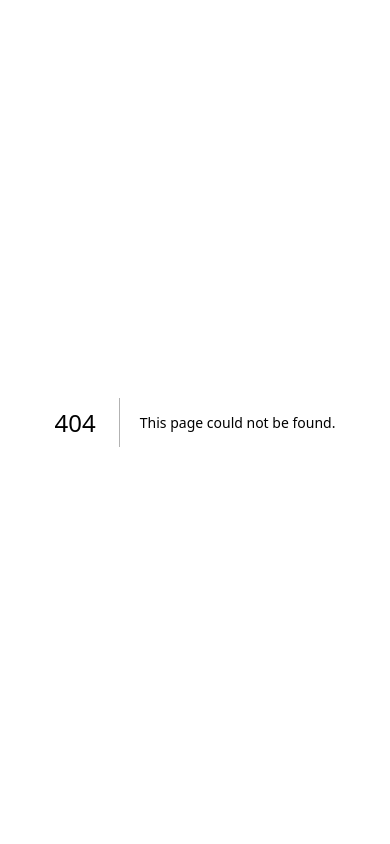
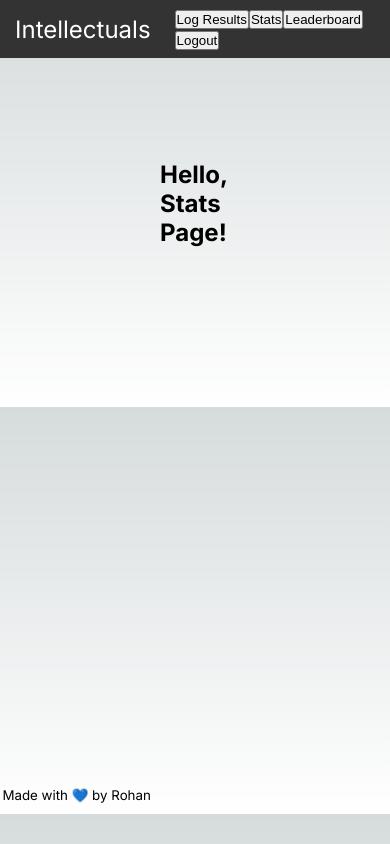
Before and after one commit to rohank36/intellectuals, a Next.js app: page /dashboard/stats in a window 390 px wide. Before the commit this address had no page. Built offline with nearby package versions, Linux system fonts and the light colour scheme.

Commit message:
Added files

```diff
--- /dev/null
+++ b/src/app/dashboard/dashboardStyles.module.css
@@ -0,0 +1,34 @@
+.navbar{
+    position: absolute;
+    height: auto;
+    top: 0;
+    left: 0;
+    width: 100%;
+    background: #333;
+    color: white;
+    display: flex;
+    justify-content: space-between;
+    align-items: center;
+}
+
+.title{
+    font-size: 1.5rem;
+    margin-left: 15px;
+}
+
+.navItems{
+    color: white;
+    border: none;
+    padding: 0.5rem 1rem;
+    margin-left: 0.5rem;
+    cursor: pointer;
+    transition: background-color 0.3s ease;
+}
+
+.navItems button:hover {
+    background: #0056b3;
+}
+
+.section {
+    padding: 10rem;
+}
--- /dev/null
+++ b/src/app/dashboard/layout.tsx
@@ -0,0 +1,32 @@
+'use client'
+import styles from "./dashboardStyles.module.css";
+import { useRouter } from 'next/navigation'
+
+export default function DashboardLayout({
+    children,
+  }: {
+    children: React.ReactNode
+  }) {
+
+    const router = useRouter()
+    return(
+        <div>
+            <div className={styles.navbar}>
+                <p className={styles.title}>Intellectuals</p>
+                <div className={styles.navItems}>
+                    <button type="button" onClick={() => router.push('/dashboard/results')}>
+                      Log Results
+                    </button>
+                    <button type="button" onClick={() => router.push('/dashboard/stats')}>
+                      Stats
+                    </button>
+                    <button type="button" onClick={() => router.push('/dashboard')}>
+                      Leaderboard
+                    </button>
+                    <button>Logout</button>
+                </div>
+            </div>
+            <section className={styles.section}>{children}</section>
+        </div>
+    )
+  }
--- a/src/app/dashboard/page.tsx
+++ b/src/app/dashboard/page.tsx
@@ -1,3 +1,4 @@
+import styles from "./dashboardStyles.module.css";
 export default function Page() {
-    return <h1>Hello, Dashboard Page!</h1>
+    return <h1>Hello, Leaderboard Page!</h1>
   }
--- /dev/null
+++ b/src/app/dashboard/results/page.tsx
@@ -0,0 +1,4 @@
+import styles from "./resultsStyles.module.css";
+export default function Page() {
+    return <h1>Hello, Results Page!</h1>
+  }
--- /dev/null
+++ b/src/app/dashboard/stats/page.tsx
@@ -0,0 +1,4 @@
+import styles from "./statsStyles.module.css";
+export default function Page() {
+    return <h1>Hello, Stats Page!</h1>
+  }
--- a/src/app/layout.tsx
+++ b/src/app/layout.tsx
@@ -1,12 +1,13 @@
 import type { Metadata } from "next";
 import { Inter } from "next/font/google";
 import "./globals.css";
+import styles from "./page.module.css";
 
 const inter = Inter({ subsets: ["latin"] });
 
 export const metadata: Metadata = {
-  title: "Create Next App",
-  description: "Generated by create next app",
+  title: "Intellectuals",
+  description: "For the elite crossworders and connectionists",
 };
 
 export default function RootLayout({
@@ -16,7 +17,10 @@ export default function RootLayout({
 }>) {
   return (
     <html lang="en">
-      <body className={inter.className}>{children}</body>
+      <body className={inter.className}>
+        {children}
+        <p className={styles.love}>Made with &#x1F499; by Rohan</p>
+      </body>
     </html>
   );
 }
--- a/src/app/page.module.css
+++ b/src/app/page.module.css
@@ -1,230 +1,22 @@
-.main {
+.landing{
   display: flex;
   flex-direction: column;
-  justify-content: space-between;
+  justify-content: center;
   align-items: center;
-  padding: 6rem;
-  min-height: 100vh;
+  position: absolute;
+  top: 40%;
+  left: 50%;
+  transform: translate(-50%, -40%);
 }
 
-.description {
-  display: inherit;
-  justify-content: inherit;
-  align-items: inherit;
-  font-size: 0.85rem;
-  max-width: var(--max-width);
-  width: 100%;
-  z-index: 2;
-  font-family: var(--font-mono);
-}
-
-.description a {
+.love{
   display: flex;
+  flex-direction: column;
   justify-content: center;
   align-items: center;
-  gap: 0.5rem;
+  position: absolute;
+  top: 95%;
+  left: 1%;
+  font-size: smaller;
+  transform: translate(-1%, -95%);
 }
-
-.description p {
-  position: relative;
-  margin: 0;
-  padding: 1rem;
-  background-color: rgba(var(--callout-rgb), 0.5);
-  border: 1px solid rgba(var(--callout-border-rgb), 0.3);
-  border-radius: var(--border-radius);
-}
-
-.code {
-  font-weight: 700;
-  font-family: var(--font-mono);
-}
-
-.grid {
-  display: grid;
-  grid-template-columns: repeat(4, minmax(25%, auto));
-  max-width: 100%;
-  width: var(--max-width);
-}
-
-.card {
-  padding: 1rem 1.2rem;
-  border-radius: var(--border-radius);
-  background: rgba(var(--card-rgb), 0);
-  border: 1px solid rgba(var(--card-border-rgb), 0);
-  transition: background 200ms, border 200ms;
-}
-
-.card span {
-  display: inline-block;
-  transition: transform 200ms;
-}
-
-.card h2 {
-  font-weight: 600;
-  margin-bottom: 0.7rem;
-}
-
-.card p {
-  margin: 0;
-  opacity: 0.6;
-  font-size: 0.9rem;
-  line-height: 1.5;
-  max-width: 30ch;
-  text-wrap: balance;
-}
-
-.center {
-  display: flex;
-  justify-content: center;
-  align-items: center;
-  position: relative;
-  padding: 4rem 0;
-}
-
-.center::before {
-  background: var(--secondary-glow);
-  border-radius: 50%;
-  width: 480px;
-  height: 360px;
-  margin-left: -400px;
-}
-
-.center::after {
-  background: var(--primary-glow);
-  width: 240px;
-  height: 180px;
-  z-index: -1;
-}
-
-.center::before,
-.center::after {
-  content: "";
-  left: 50%;
-  position: absolute;
-  filter: blur(45px);
-  transform: translateZ(0);
-}
-
-.logo {
-  position: relative;
-}
-/* Enable hover only on non-touch devices */
-@media (hover: hover) and (pointer: fine) {
-  .card:hover {
-    background: rgba(var(--card-rgb), 0.1);
-    border: 1px solid rgba(var(--card-border-rgb), 0.15);
-  }
-
-  .card:hover span {
-    transform: translateX(4px);
-  }
-}
-
-@media (prefers-reduced-motion) {
-  .card:hover span {
-    transform: none;
-  }
-}
-
-/* Mobile */
-@media (max-width: 700px) {
-  .content {
-    padding: 4rem;
-  }
-
-  .grid {
-    grid-template-columns: 1fr;
-    margin-bottom: 120px;
-    max-width: 320px;
-    text-align: center;
-  }
-
-  .card {
-    padding: 1rem 2.5rem;
-  }
-
-  .card h2 {
-    margin-bottom: 0.5rem;
-  }
-
-  .center {
-    padding: 8rem 0 6rem;
-  }
-
-  .center::before {
-    transform: none;
-    height: 300px;
-  }
-
-  .description {
-    font-size: 0.8rem;
-  }
-
-  .description a {
-    padding: 1rem;
-  }
-
-  .description p,
-  .description div {
-    display: flex;
-    justify-content: center;
-    position: fixed;
-    width: 100%;
-  }
-
-  .description p {
-    align-items: center;
-    inset: 0 0 auto;
-    padding: 2rem 1rem 1.4rem;
-    border-radius: 0;
-    border: none;
-    border-bottom: 1px solid rgba(var(--callout-border-rgb), 0.25);
-    background: linear-gradient(
-      to bottom,
-      rgba(var(--background-start-rgb), 1),
-      rgba(var(--callout-rgb), 0.5)
-    );
-    background-clip: padding-box;
-    backdrop-filter: blur(24px);
-  }
-
-  .description div {
-    align-items: flex-end;
-    pointer-events: none;
-    inset: auto 0 0;
-    padding: 2rem;
-    height: 200px;
-    background: linear-gradient(
-      to bottom,
-      transparent 0%,
-      rgb(var(--background-end-rgb)) 40%
-    );
-    z-index: 1;
-  }
-}
-
-/* Tablet and Smaller Desktop */
-@media (min-width: 701px) and (max-width: 1120px) {
-  .grid {
-    grid-template-columns: repeat(2, 50%);
-  }
-}
-
-@media (prefers-color-scheme: dark) {
-  .vercelLogo {
-    filter: invert(1);
-  }
-
-  .logo {
-    filter: invert(1) drop-shadow(0 0 0.3rem #ffffff70);
-  }
-}
-
-@keyframes rotate {
-  from {
-    transform: rotate(360deg);
-  }
-  to {
-    transform: rotate(0deg);
-  }
-}
```
Also changed, not shown: src/app/page.tsx (+6 -2 lines), src/app/dashboard/results/resultsStyles.module.css (added), src/app/dashboard/stats/statsStyles.module.css (added).
